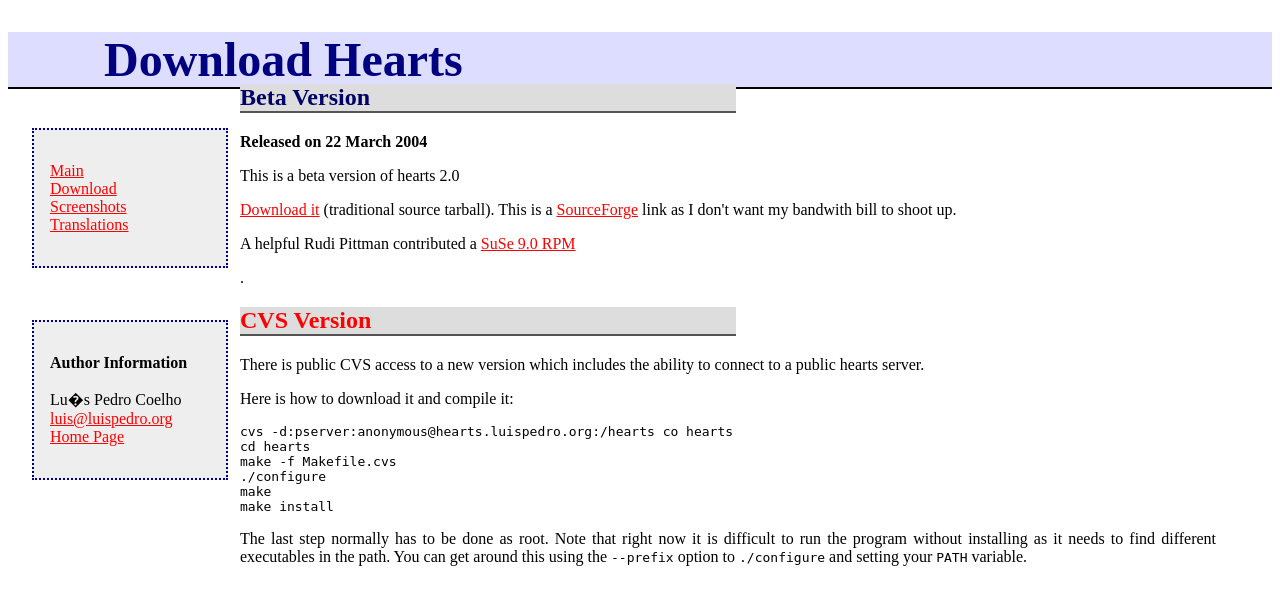
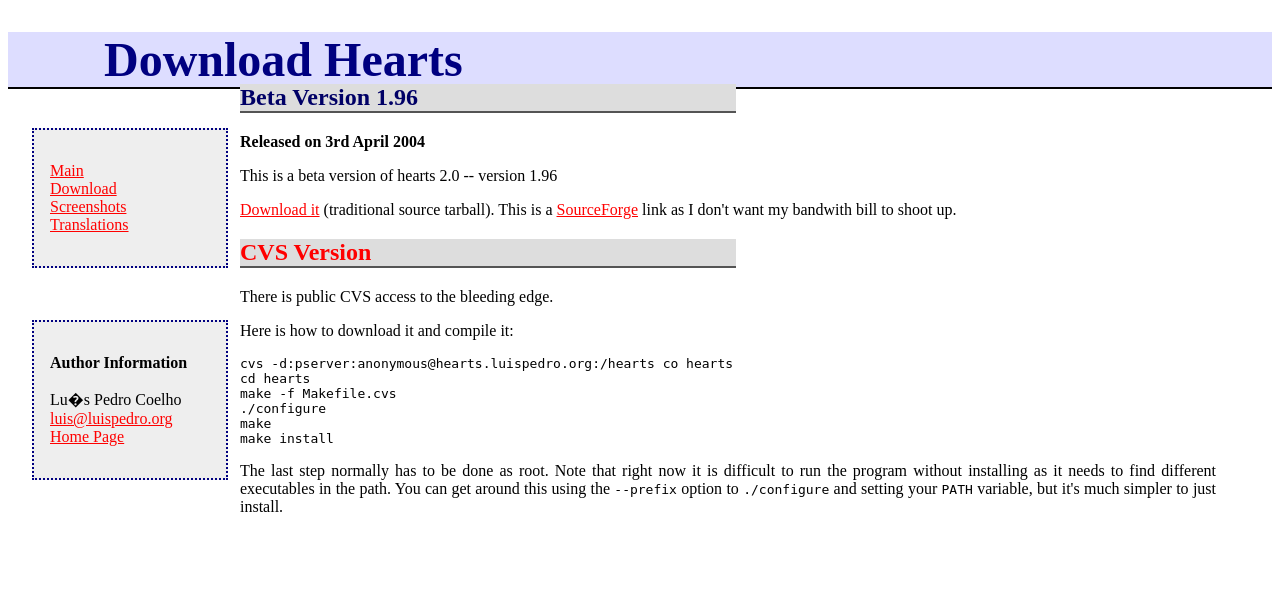
Before and after one commit to luispedro/hearts, a PHP site: page /download.php in a window 1280 px wide. Shown: the top 605 px of the page. Run offline with PHP 8.4, Linux system fonts and the light colour scheme.

Commit message:
NEW VERSION : 1.96
git-svn-id: file:///home/luispedro/luispedro.org/svn/hearts/trunk@230 174c993c-7530-0410-8f2a-93c0592b7a1f

```diff
--- a/hearts.admin/public_html/download.php
+++ b/hearts.admin/public_html/download.php
@@ -3,17 +3,15 @@
 ?>
 
 
-<h2>Beta Version</h2>
-<p><strong>Released on 22 March 2004</strong></p>
-<p>This is a beta version of hearts 2.0</p>
+<h2>Beta Version 1.96</h2>
+<p><strong>Released on 3rd April 2004</strong></p>
+<p>This is a beta version of hearts 2.0 -- version 1.96</p>
 
-<p><a href="http://prdownloads.sourceforge.net/hearts/hearts-1.95.tar.gz?download">Download it</a> (traditional source tarball). This is
+<p><a href="http://prdownloads.sourceforge.net/hearts/hearts-1.96.tar.bz2?download">Download it</a> (traditional source tarball). This is
 	a <a href="http://www.sf.net/">SourceForge</a> link as I don't want my bandwith bill to shoot up.</p>
 
-<p>A helpful Rudi Pittman contributed a <a href="http://prdownloads.sourceforge.net/hearts/hearts-1.95-1.i586.rpm?download">SuSe 9.0 RPM</a></p>.
-
 <h2 id="CVS"><a name="CVS">CVS Version</a></h2>
-<p>There is public CVS access to a new version which includes the ability to connect to a public hearts server.</p>
+<p>There is public CVS access to the bleeding edge.</p>
 
 <p>Here is how to download it and compile it:</p>
 
@@ -26,6 +24,6 @@
 make install
 </pre>
 
-<p>The last step normally has to be done as root. Note that right now it is difficult to run the program without installing as it needs to find different executables in the path. You can get around this using the <code>--prefix</code> option to <code>./configure</code> and setting your <code>PATH</code> variable.
+<p>The last step normally has to be done as root. Note that right now it is difficult to run the program without installing as it needs to find different executables in the path. You can get around this using the <code>--prefix</code> option to <code>./configure</code> and setting your <code>PATH</code> variable, but it's much simpler to just install.
 
 <?php do_footer(); ?>
```
Also changed, not shown: hearts.admin/public_html/history.php (+14 -0 lines), hearts.admin/public_html/index.php (+7 -9 lines).
